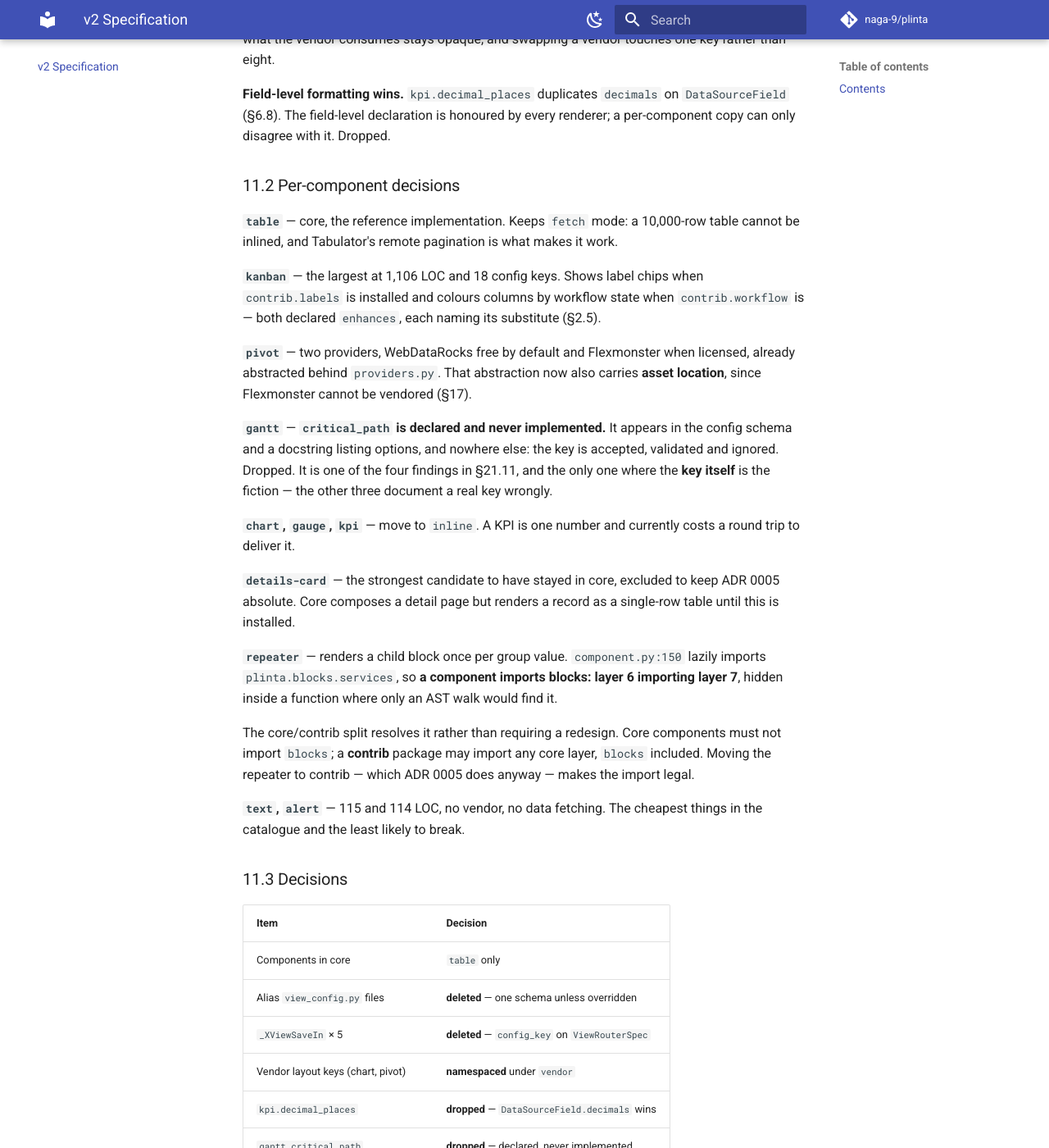
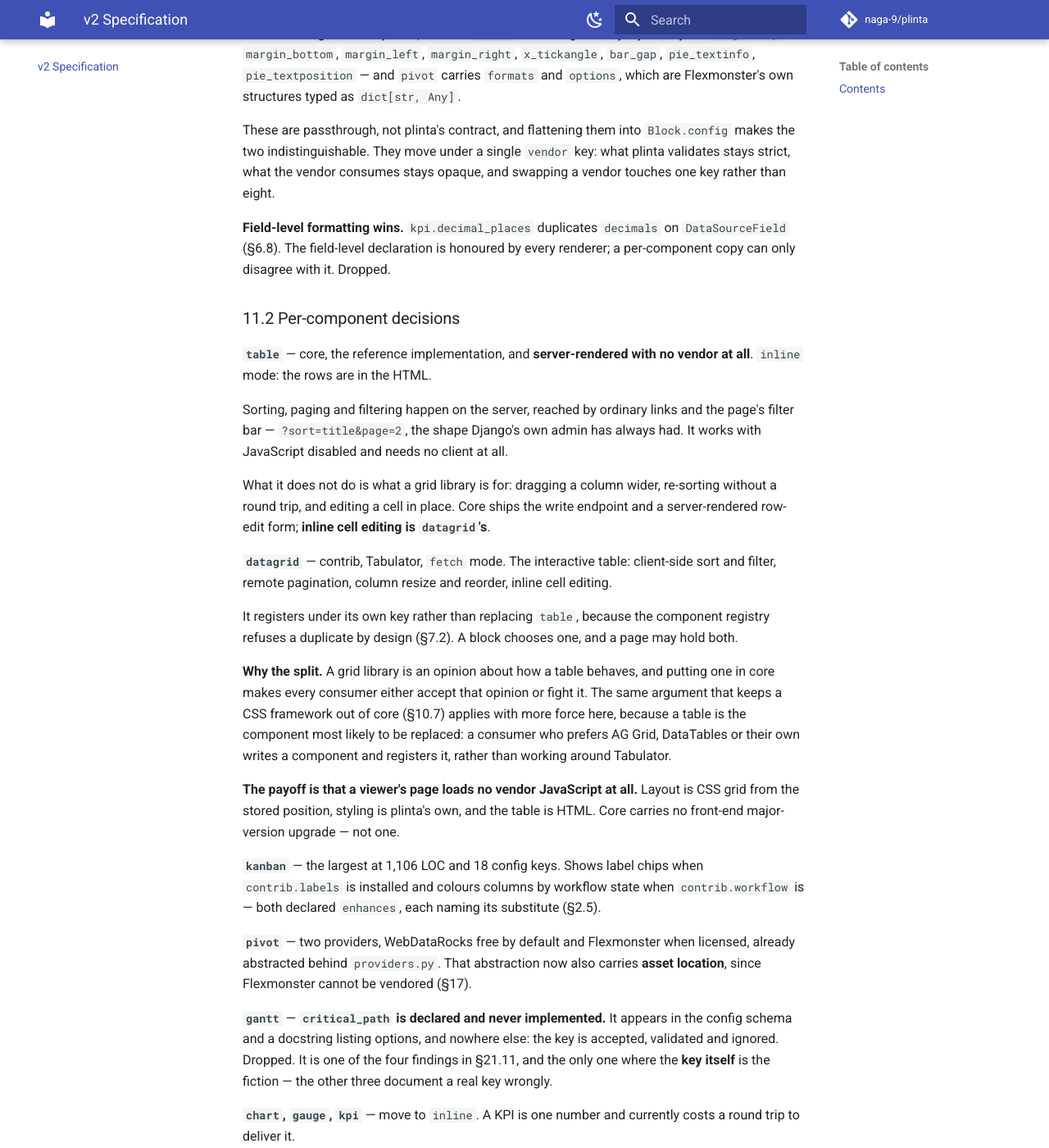
Before and after one commit to naga-9/plinta, an MkDocs documentation site: the page built from docs/design/SPEC.md, in a window 1280 px wide and 1400 px high, scrolled down 82725 px. Shown: the whole window at 82% size. Built offline with MkDocs 1.6.1 and Material for MkDocs 9.7.7, drawn with Linux system fonts in a browser that asks for light colours; comment, search, counter and statistics services are not loaded; some of the changed text lies outside the part shown.

Commit message:
Core's table is server-rendered HTML; Tabulator moves to contrib
A grid library is an opinion about how a table behaves, and one in core
makes every consumer either accept it or fight it — the same argument that
keeps a CSS framework out, with more force, because a table is the
component most likely to be replaced. A consumer preferring AG Grid or
their own writes a component and registers it.

So core's table renders on the server and its mode becomes inline: the
rows are in the HTML, and sorting, paging and filtering are links and the
page's filter bar, the shape Django's admin has always had. It works with
JavaScript disabled.

What core gives up is what a grid library is for — column resizing,
re-sorting without a round trip, and inline cell editing. Core keeps the
write endpoint and a server-rendered row-edit form; editing a cell in
place belongs to datagrid, which registers under its own key because the
registry refuses duplicates by design.

The payoff: a viewer's page loads no vendor JavaScript at all, so core
absorbs no front-end major-version upgrade. The SPEC said Tabulator was
the only one it carried; now there is none.

Co-Authored-By: Claude Opus 5 (1M context) <noreply@anthropic.com>
Claude-Session: https://claude.ai/code/session_01RND2PW1dcZdMQFATcnHZ1y

````diff
--- a/docs/design/SPEC.md
+++ b/docs/design/SPEC.md
@@ -279,9 +279,9 @@ The register. Nowhere else in this document counts them; a count in two places i
 
 **Core's dependencies are Django, django-ninja and pydantic.** `openpyxl` and `pandas` leave with `export`, `Pillow` with `attachments`, `django-ckeditor-5` with `comments`, `weasyprint` with PDF. Nothing native, nothing heavy.
 
-**Core's front end is `core.js`, `table.js`, `row-editors.js` plus the shell's `theme-toggle.js` and generated `tokens.js`.** It ships **no CSS framework** (§10.7): the styling is plinta's own, built from `tokens.json`. Its vendored libraries are Bootstrap Icons — the icon set alone, which needs none of Bootstrap's CSS — htmx, Tabulator, Tom Select, Luxon and GridStack, served from `static/`, never a CDN (§17). Plotly, WebDataRocks, Flexmonster and jsGantt travel with their components.
-
-**What a viewer actually loads is smaller than that list.** Page layout is CSS grid driven by the stored position, so viewing a page needs no layout JavaScript at all; GridStack loads only when someone enters edit mode. Tabulator loads only on a page holding a table. So Tabulator remains the only front-end major-version upgrade core carries.
+**Core's front end is the shared client plus the shell's `theme-toggle.js` and generated `tokens.js`.** It ships **no CSS framework** (§10.7) and **no grid library** (§11.2): the styling is plinta's own, built from `tokens.json`, and core's `table` is server-rendered HTML. Its vendored libraries are Bootstrap Icons — the icon set alone, which needs none of Bootstrap's CSS — Tom Select, Luxon and GridStack, served from `static/`, never a CDN (§17). Tabulator ships with `contrib.components.datagrid`; Plotly, WebDataRocks, Flexmonster and jsGantt with theirs.
+
+**What a viewer loads is close to nothing.** Layout is CSS grid driven by the stored position, so viewing a page needs no layout JavaScript; GridStack loads only in edit mode. **Core carries no front-end major-version upgrade at all** — every vendor that could impose one travels with a component someone chose to install.
 
 **A minimal install is eleven packages** — the core layers and nothing else. A full install adds eleven contrib packages and ten contrib components, so thirty-two. Both ends are supported configurations and both are exercised in CI (§20).
 
@@ -1402,8 +1402,9 @@ Every component implements `get_data()`. The mode decides *when* it is called:
 
 | Component | Default | Why |
 |---|---|---|
-| `table`, `kanban`, `gantt`, `pivot` | **fetch** | the client sorts, filters and pages; a 10,000-row table cannot be inlined |
+| `datagrid`, `kanban`, `gantt`, `pivot` | **fetch** | the client sorts, filters and pages; a 10,000-row grid cannot be inlined |
 | `chart`, `kpi`, `gauge` | **inline** | a finished data blob, or a single number; no client-side manipulation |
+| `table` | **inline** | server-rendered; sorting and paging are links, not a client (§11.2) |
 | `details-card`, `text`, `alert`, `repeater`, capability sections | **inline** | display only |
 
 **Three defaults change.** `chart`, `kpi` and `gauge` are `AJAX = True` today, so a dashboard with eight KPIs makes eight extra round trips to deliver eight numbers. The recorded reason was not payload size — `kpis/component.py:59` says *"gating runs in the AJAX endpoint, not here"* — so the mode was chosen to put the permission check in one place. Under §5 that reason is gone: `can()` and `allowed()` are called by the data path wherever it runs.
@@ -1506,7 +1507,7 @@ Two kinds of work are mixed together in each:
 | re-fetch when a page filter changes | wire cell editors |
 | preserve scroll across refresh | |
 
-**The client is the left column, written once. An adapter is the right column, one per component type.**
+**The client is the left column, written once. An adapter is the right column, one per component type.** Core's own `table` needs neither, being server-rendered (§11.2); the client exists for the components that fetch, and ships in core so contrib does not each write one.
 
 ```js
 registerAdapter('table', TableAdapter);
@@ -2226,7 +2227,8 @@ Eleven components ship. **Core ships `table`; every other one is a contrib packa
 
 | Component | Lives | Vendor | Mode | LOC |
 |---|---|---|---|---|
-| `table` | **core** | Tabulator | fetch | 976 |
+| `table` | **core** | **none** | **inline** | 976 |
+| `datagrid` | contrib | Tabulator | fetch | — |
 | `kanban` | contrib | — | fetch | 1,106 |
 | `pivot` | contrib | WebDataRocks / Flexmonster | fetch | 799 |
 | `gantt` | contrib | jsGantt | fetch | 735 |
@@ -2254,7 +2256,19 @@ These are passthrough, not plinta's contract, and flattening them into `Block.co
 
 ### 11.2 Per-component decisions
 
-**`table`** — core, the reference implementation. Keeps `fetch` mode: a 10,000-row table cannot be inlined, and Tabulator's remote pagination is what makes it work.
+**`table`** — core, the reference implementation, and **server-rendered with no vendor at all**. `inline` mode: the rows are in the HTML.
+
+Sorting, paging and filtering happen on the server, reached by ordinary links and the page's filter bar — `?sort=title&page=2`, the shape Django's own admin has always had. It works with JavaScript disabled and needs no client at all.
+
+What it does not do is what a grid library is for: dragging a column wider, re-sorting without a round trip, and editing a cell in place. Core ships the write endpoint and a server-rendered row-edit form; **inline cell editing is `datagrid`'s**.
+
+**`datagrid`** — contrib, Tabulator, `fetch` mode. The interactive table: client-side sort and filter, remote pagination, column resize and reorder, inline cell editing.
+
+It registers under its own key rather than replacing `table`, because the component registry refuses a duplicate by design (§7.2). A block chooses one, and a page may hold both.
+
+**Why the split.** A grid library is an opinion about how a table behaves, and putting one in core makes every consumer either accept that opinion or fight it. The same argument that keeps a CSS framework out of core (§10.7) applies with more force here, because a table is the component most likely to be replaced: a consumer who prefers AG Grid, DataTables or their own writes a component and registers it, rather than working around Tabulator.
+
+**The payoff is that a viewer's page loads no vendor JavaScript at all.** Layout is CSS grid from the stored position, styling is plinta's own, and the table is HTML. Core carries no front-end major-version upgrade — not one.
 
 **`kanban`** — the largest at 1,106 LOC and 18 config keys. Shows label chips when `contrib.labels` is installed and colours columns by workflow state when `contrib.workflow` is — both declared `enhances`, each naming its substitute (§2.5).
 
@@ -2722,7 +2736,7 @@ So every component here registers exactly the way an external package would. The
 
 ##### Vendor isolation
 
-A component's front-end dependency ships with it. Plotly arrives with `chart`, Flexmonster with `pivot`, jsGantt with `gantt`. Core carries no CSS framework at all (§10.7), so the only front-end major-version upgrade core must absorb is Tabulator's.
+A component's front-end dependency ships with it. Plotly arrives with `chart`, Flexmonster with `pivot`, jsGantt with `gantt`, Tabulator with `datagrid`. Core carries no CSS framework (§10.7) and no grid library (§11.2), so it absorbs no front-end major-version upgrade at all.
 
 ##### Enhancement
 
@@ -3182,7 +3196,7 @@ Since plinta is pip-installed, a build could only ever run at **release time in
 |---|---|---|
 | Bootstrap Icons | core chrome | vendor — the icon set alone; core ships no CSS framework (§10.7) |
 | htmx + `json-enc` | core transport | vendor |
-| Tabulator | `table` (core) | vendor |
+| Tabulator | `datagrid` (contrib) | vendor, with the component |
 | Tom Select | pickers (core) | vendor |
 | Luxon | date handling (core) | vendor |
 | GridStack | the page composer (core) | vendor — loaded in edit mode only |
@@ -3190,7 +3204,7 @@ Since plinta is pip-installed, a build could only ever run at **release time in
 | WebDataRocks | `contrib.components.pivot` | vendor, licence permitting |
 | Flexmonster | `contrib.components.pivot` | **cannot be vendored** — see below |
 
-A component's vendor ships with the component, so core carries only chrome plus Tabulator (ADR 0005 (§24)).
+A component's vendor ships with the component, so core carries chrome and nothing else (ADR 0005 (§24)).
 
 ### 17.4 Two constraints that shape it
 
@@ -3956,7 +3970,7 @@ Dependencies flow one way. Core is a closed set, enforced by an AST-walking test
 
 #### Consequences
 
-Core's dependencies become Django, django-ninja and pydantic. Its front end keeps only the chrome libraries plus Tabulator — all vendored under `static/`, never fetched from a CDN (§17), and with no CSS framework among them (§10.7) — so Tabulator is the only front-end major-version upgrade core must absorb.
+Core's dependencies become Django, django-ninja and pydantic. Its front end keeps only the chrome libraries — vendored under `static/`, never fetched from a CDN (§17), with no CSS framework (§10.7) and no grid library (§11.2) among them — so core absorbs no front-end major-version upgrade.
 
 A minimal install is eleven packages; a full install is thirty-two. Both are supported and both are exercised in CI.
 
@@ -4092,7 +4106,7 @@ Adding a component is the only extension anybody would realistically write — i
 
 #### Consequences
 
-Front-end vendors ship with their components. Core carries no CSS framework and, of the data libraries, only Tabulator — so Tabulator is the only front-end major-version upgrade core must absorb, and Plotly, Flexmonster and jsGantt upgrades become the concern of whoever installs them.
+Front-end vendors ship with their components, and core carries neither a CSS framework nor a grid library. So core absorbs no front-end major-version upgrade: Tabulator, Plotly, Flexmonster and jsGantt all become the concern of whoever installs the component that carries them.
 
 **Trade accepted:** core alone composes a detail page but renders a record as a single-row table until `contrib.components.details_card` is installed. `details-card` was the strongest candidate to keep in core and was excluded to keep the rule absolute — one reference implementation, no exceptions.
 
````
Also changed, not shown: 3 other files.
